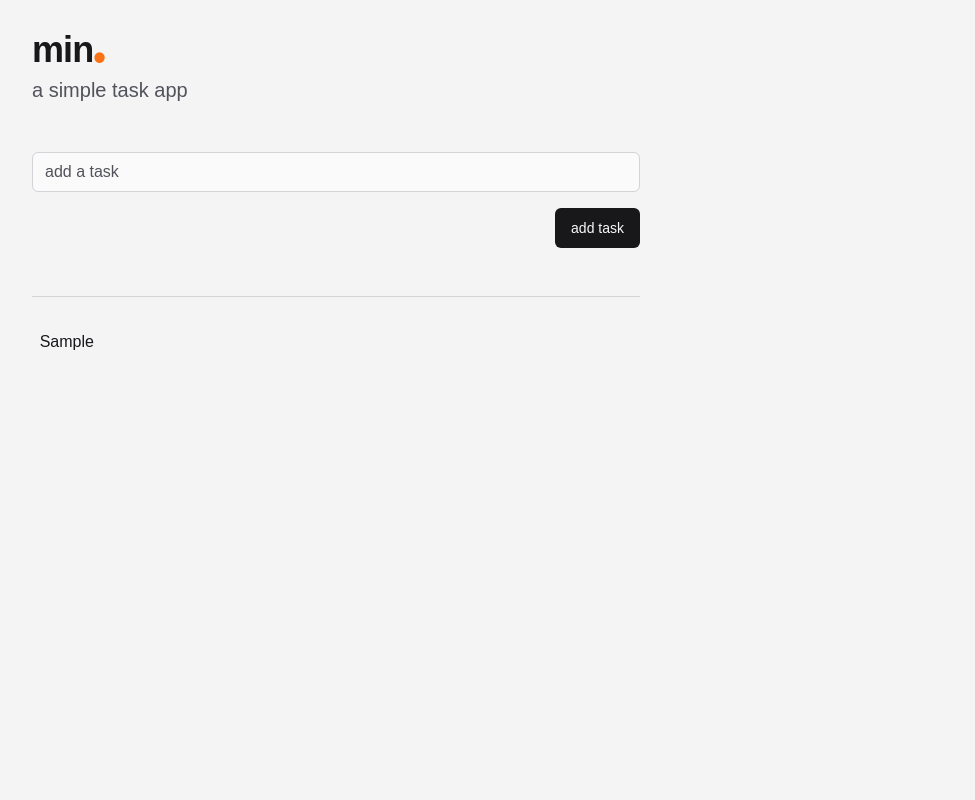
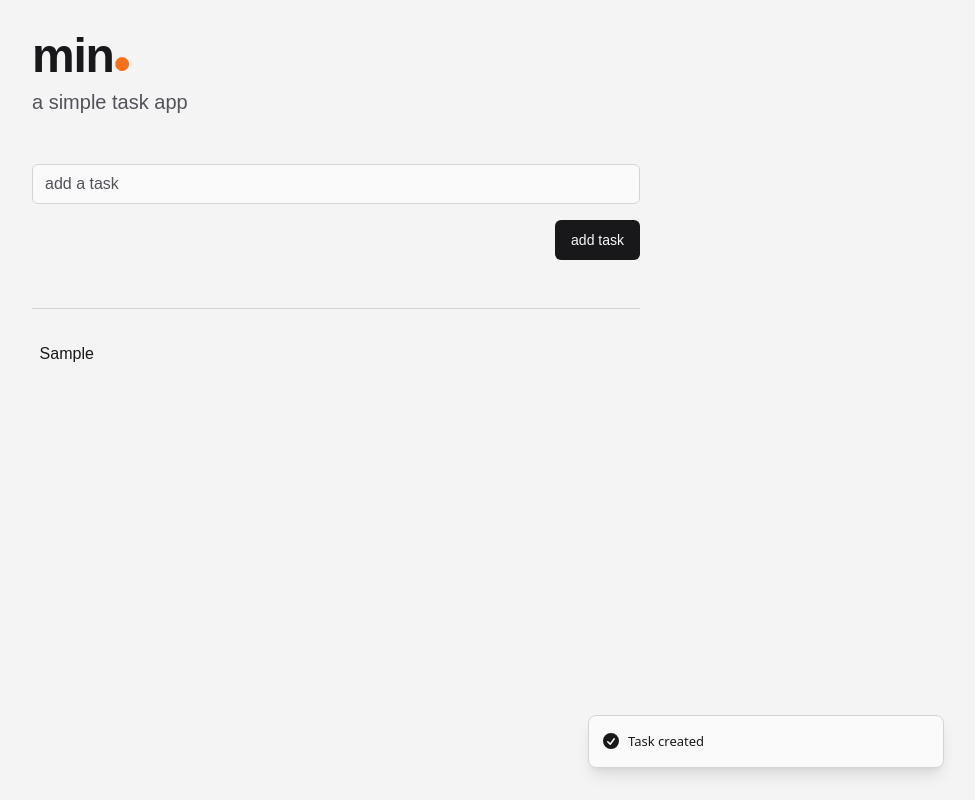
Before and after one commit to ryandotfurrer/min., a Next.js app: page / in a window 1280 px wide. Both pictures are taken after typing "Sample" into the empty fields and a click on the button "add task". Shown: the whole page, without its empty margins (304-1279 px from the left). Built offline with nearby package versions, Linux system fonts and the light colour scheme.

Commit message:
create heading and hgroup components | add toasts (#1)
* create Heading and HGroup components

* add toasts

```diff
--- /dev/null
+++ b/public/dummy-data.tsx
@@ -0,0 +1,37 @@
+interface Tag {
+  label: string
+  id: string
+}
+
+export const tags: Tag[] = [
+  {
+    label: 'work',
+    get id() {
+      return this.label
+    },
+  },
+  {
+    label: 'personal',
+    get id() {
+      return this.label
+    },
+  },
+  {
+    label: 'shopping',
+    get id() {
+      return this.label
+    },
+  },
+  {
+    label: 'health',
+    get id() {
+      return this.label
+    },
+  },
+  {
+    label: 'learning',
+    get id() {
+      return this.label
+    },
+  },
+]
--- a/src/app/globals.css
+++ b/src/app/globals.css
@@ -73,7 +73,7 @@ body {
     --muted: 240 3.7% 15.9%;
     --muted-foreground: 240 5.2% 33.9%;
 
-    --accent: 24.6 95% 53.1%;
+    --accent: 20.5 90.2% 48.2%;
     --accent-foreground: 240 5.9% 10%;
 
     --destructive: 0 90.6% 70.8%;
@@ -99,7 +99,7 @@ body {
 
 @layer base {
   * {
-    @apply min-w-0 border-border duration-300 ease-in-out;
+    @apply min-w-0 border-border;
   }
   body {
     @apply text-pretty bg-background-muted text-foreground-muted;
@@ -113,4 +113,8 @@ body {
   h6 {
     @apply text-balance font-semibold tracking-tight;
   }
+
+  p {
+    @apply leading-7 [&:not(:first-child)]:mt-6;
+  }
 }
--- a/src/app/layout.tsx
+++ b/src/app/layout.tsx
@@ -1,5 +1,6 @@
 import './globals.css'
 import { Geist, Geist_Mono } from 'next/font/google'
+import { Toaster } from '~/components/ui/sonner'
 import type { Metadata } from 'next'
 
 const geistSans = Geist({
@@ -33,6 +34,7 @@ export default function RootLayout({
         className={`${geistSans.variable} ${geistMono.variable} antialiased`}
       >
         <div className="mx-auto max-w-screen-sm px-4 py-8">{children}</div>
+        <Toaster />
       </body>
     </html>
   )
--- a/src/app/page.tsx
+++ b/src/app/page.tsx
@@ -3,7 +3,11 @@
 import { Button } from '~/components/ui/button'
 import { Calendar, Save, SquarePen, Target, Trash } from 'lucide-react'
 import { cn } from '~/lib/utils'
+import { Heading } from '~/components/heading'
+import { HGroup } from '~/components/hgroup'
 import { Input } from '~/components/ui/input'
+import { tags } from '../../public/dummy-data'
+import { toast } from 'sonner'
 import { useState, useEffect } from 'react'
 
 export default function Home() {
@@ -40,10 +44,12 @@ export default function Home() {
     e.preventDefault()
     setTasks([...tasks, task])
     setTask('')
+    toast.success('Task created')
   }
 
   const deleteTask = (index: number) => {
     setTasks(tasks.filter((_, i) => i !== index))
+    toast.error('Task deleted')
   }
 
   const completeTask = (taskKey: string) => {
@@ -56,6 +62,7 @@ export default function Home() {
       }
       return newCompleted
     })
+    toast.success('Task completed')
   }
 
   const startEditing = (taskText: string) => {
@@ -70,18 +77,18 @@ export default function Home() {
     if (editingTask === null) return
     setTasks(tasks.map((t) => (t === editingTask ? editedText : t)))
     setEditingTask(null)
+    toast.success('Task updated')
   }
 
   return (
     <>
       <header>
-        <hgroup className="pb-12">
-          <h1 className="flex text-4xl font-semibold leading-none tracking-tight text-foreground">
+        <HGroup subtitle="a simple task app">
+          <Heading variant="h1" className="flex">
             min
             <span className="mt-2 self-end text-accent">•</span>
-          </h1>
-          <p className="text-xl">a simple task app</p>
-        </hgroup>
+          </Heading>
+        </HGroup>
       </header>
       <main className="space-y-1">
         <form className="mb-12 flex flex-col gap-4" onSubmit={handleSubmit}>
@@ -107,7 +114,7 @@ export default function Home() {
                   <div className="flex items-center">
                     <input
                       type="checkbox"
-                      className="size-4 cursor-pointer justify-center accent-accent opacity-0 transition-opacity checked:bg-accent group-hover:opacity-100"
+                      className="size-4 cursor-pointer justify-center accent-accent opacity-0 transition-opacity group-hover:opacity-100"
                       name={`${task}-checkbox`}
                       id={`${task}-checkbox`}
                       checked={completedTasks.has(task)}
@@ -128,7 +135,7 @@ export default function Home() {
                           onChange={(e) => setEditedText(e.target.value)}
                           autoFocus
                           type="text"
-                          className="w-full translate-x-2 border-b border-border bg-inherit text-inherit outline-none"
+                          className="w-full translate-x-2 border-b border-border bg-inherit pr-2 text-inherit outline-none transition-colors duration-300 focus:bg-accent/20"
                         />
                       </form>
                     ) : (
@@ -137,7 +144,7 @@ export default function Home() {
                           completedTasks.has(task)
                             ? 'text-foreground-muted line-through'
                             : 'text-foreground',
-                          'w-full -translate-x-4 cursor-pointer border-b border-transparent transition-transform group-hover:translate-x-2',
+                          'w-full -translate-x-4 cursor-pointer border-b border-transparent pr-2 transition-transform group-hover:translate-x-2',
                         )}
                         key={task}
                         onClick={() => completeTask(task)}
@@ -175,11 +182,19 @@ export default function Home() {
                       id="tags-container"
                       className="mr-auto flex gap-2 text-xs"
                     >
-                      <p className="rounded-sm bg-secondary p-1">writing</p>
-                      <p className="rounded-sm bg-secondary p-1">personal</p>
-                      <p className="rounded-sm bg-secondary p-1">blog</p>
+                      {tags
+                        .sort(() => Math.random() - 0.5)
+                        .slice(0, Math.floor(Math.random() * 3) + 1)
+                        .map((tag) => (
+                          <div
+                            key={tag.id}
+                            className="rounded-sm bg-muted px-1 text-xs"
+                          >
+                            {tag.label}
+                          </div>
+                        ))}
                     </div>
-                    <div id="action-btn-container" className="">
+                    <div id="action-btn-container">
                       <Button variant="icon" size="icon">
                         <Calendar className="size-4 text-foreground-muted" />
                       </Button>
--- /dev/null
+++ b/src/components/heading.tsx
@@ -0,0 +1,42 @@
+import * as React from 'react'
+import { cva, type VariantProps } from 'class-variance-authority'
+import { cn } from '~/lib/utils'
+
+const headingVariants = cva(
+  'text-balance font-semibold tracking-tight scroll-m-20 text-foreground',
+  {
+    variants: {
+      variant: {
+        h1: 'text-4xl lg:text-5xl',
+        h2: 'text-3xl pb-2 first:mt-0',
+        h3: 'text-2xl',
+        h4: 'text-xl',
+        h5: 'text-lg',
+        h6: 'text-base',
+      },
+    },
+  },
+)
+
+interface HeadingProps
+  extends React.HTMLAttributes<HTMLHeadingElement>,
+    VariantProps<typeof headingVariants> {
+  asChild?: boolean
+}
+
+const Heading = React.forwardRef<HTMLHeadingElement, HeadingProps>(
+  ({ className, variant, ...props }, ref) => {
+    const Comp = variant || 'h1'
+    return (
+      <Comp
+        ref={ref}
+        className={cn(headingVariants({ variant, className }))}
+        {...props}
+      />
+    )
+  },
+)
+
+Heading.displayName = 'Heading'
+
+export { Heading, headingVariants }
--- /dev/null
+++ b/src/components/hgroup.tsx
@@ -0,0 +1,25 @@
+import React from 'react'
+import { cn } from '~/lib/utils'
+import { Heading } from '~/components/heading'
+
+export interface HGroupProps extends React.HTMLAttributes<HTMLDivElement> {
+  title?: string
+  subtitle?: string
+  children?: React.ReactNode
+}
+
+const HGroup = React.forwardRef<HTMLDivElement, HGroupProps>(
+  ({ title, subtitle, className, children, ...props }, ref) => {
+    return (
+      <hgroup ref={ref} className={cn('pb-12', className)} {...props}>
+        <Heading variant="h1">{title}</Heading>
+        {children}
+        <p className="!mt-0 text-xl">{subtitle}</p>
+      </hgroup>
+    )
+  },
+)
+
+HGroup.displayName = 'HGroup'
+
+export { HGroup }
--- a/src/components/ui/checkbox.tsx
+++ /dev/null
@@ -1,30 +0,0 @@
-'use client'
-
-import * as React from 'react'
-import * as CheckboxPrimitive from '@radix-ui/react-checkbox'
-import { Check } from 'lucide-react'
-
-import { cn } from '~/lib/utils'
-
-const Checkbox = React.forwardRef<
-  React.ElementRef<typeof CheckboxPrimitive.Root>,
-  React.ComponentPropsWithoutRef<typeof CheckboxPrimitive.Root>
->(({ className, ...props }, ref) => (
-  <CheckboxPrimitive.Root
-    ref={ref}
-    className={cn(
-      'peer h-4 w-4 shrink-0 rounded-sm border border-border ring-offset-background focus-visible:outline-none focus-visible:ring-2 focus-visible:ring-ring focus-visible:ring-offset-2 disabled:cursor-not-allowed disabled:opacity-50 data-[state=checked]:bg-accent data-[state=checked]:text-primary-foreground',
-      className,
-    )}
-    {...props}
-  >
-    <CheckboxPrimitive.Indicator
-      className={cn('flex items-center justify-center text-current')}
-    >
-      <Check className="h-4 w-4" />
-    </CheckboxPrimitive.Indicator>
-  </CheckboxPrimitive.Root>
-))
-Checkbox.displayName = CheckboxPrimitive.Root.displayName
-
-export { Checkbox }
--- a/src/components/ui/sonner.tsx
+++ b/src/components/ui/sonner.tsx
@@ -15,12 +15,16 @@ const Toaster = ({ ...props }: ToasterProps) => {
       toastOptions={{
         classNames: {
           toast:
-            'group toast group-[.toaster]:bg-background group-[.toaster]:text-foreground group-[.toaster]:border-border group-[.toaster]:shadow-lg',
+            'group toast group-[.toaster]:bg-card group-[.toaster]:text-foreground group-[.toaster]:border-border group-[.toaster]:shadow-lg',
           description: 'group-[.toast]:text-muted-foreground',
           actionButton:
             'group-[.toast]:bg-primary group-[.toast]:text-primary-foreground',
           cancelButton:
             'group-[.toast]:bg-muted group-[.toast]:text-muted-foreground',
+          success:
+            'group-[.toast]:bg-success group-[.toast]:text-success-foreground group-[.toast]:border-success',
+          error:
+            'group-[.toast]:bg-destructive group-[.toast]:text-destructive-foreground group-[.toast]:border-destructive',
         },
       }}
       {...props}
```
Also changed, not shown: public/dummy-data.json (deleted, +0 -29 lines).
